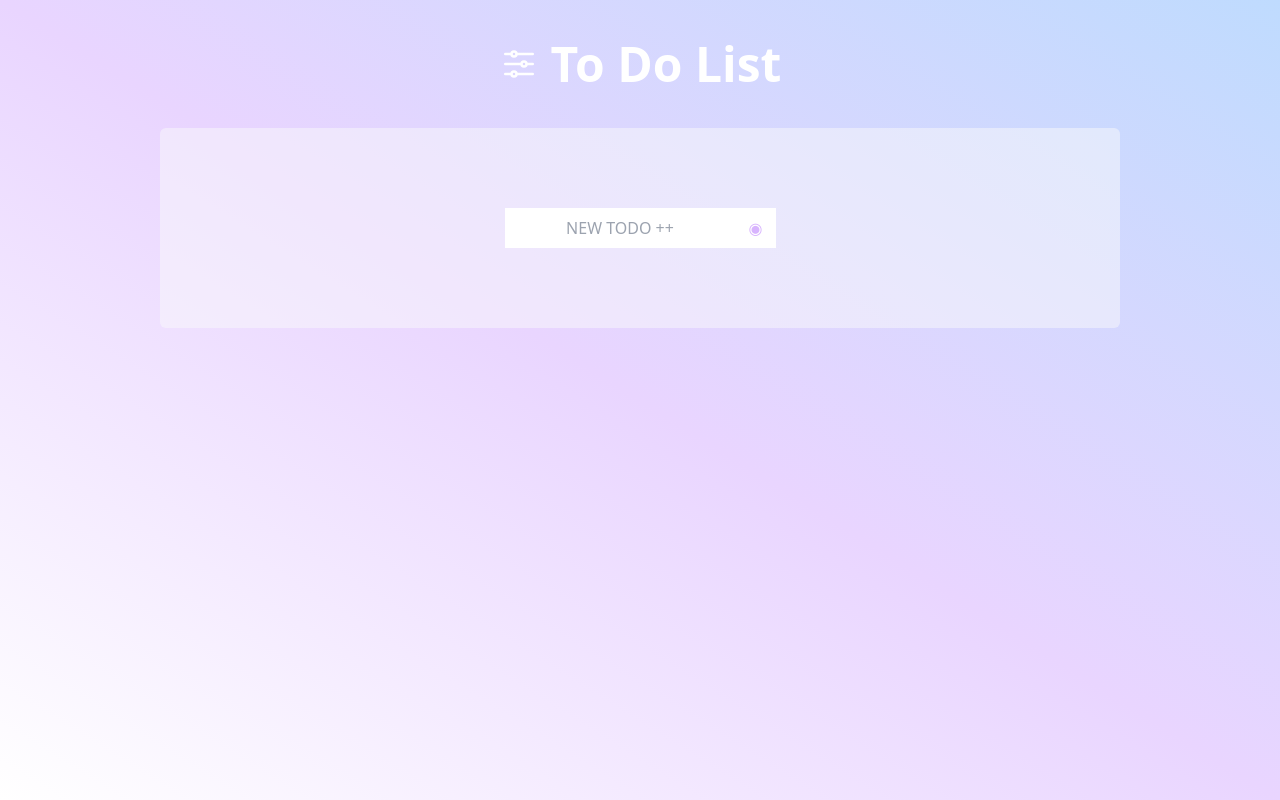
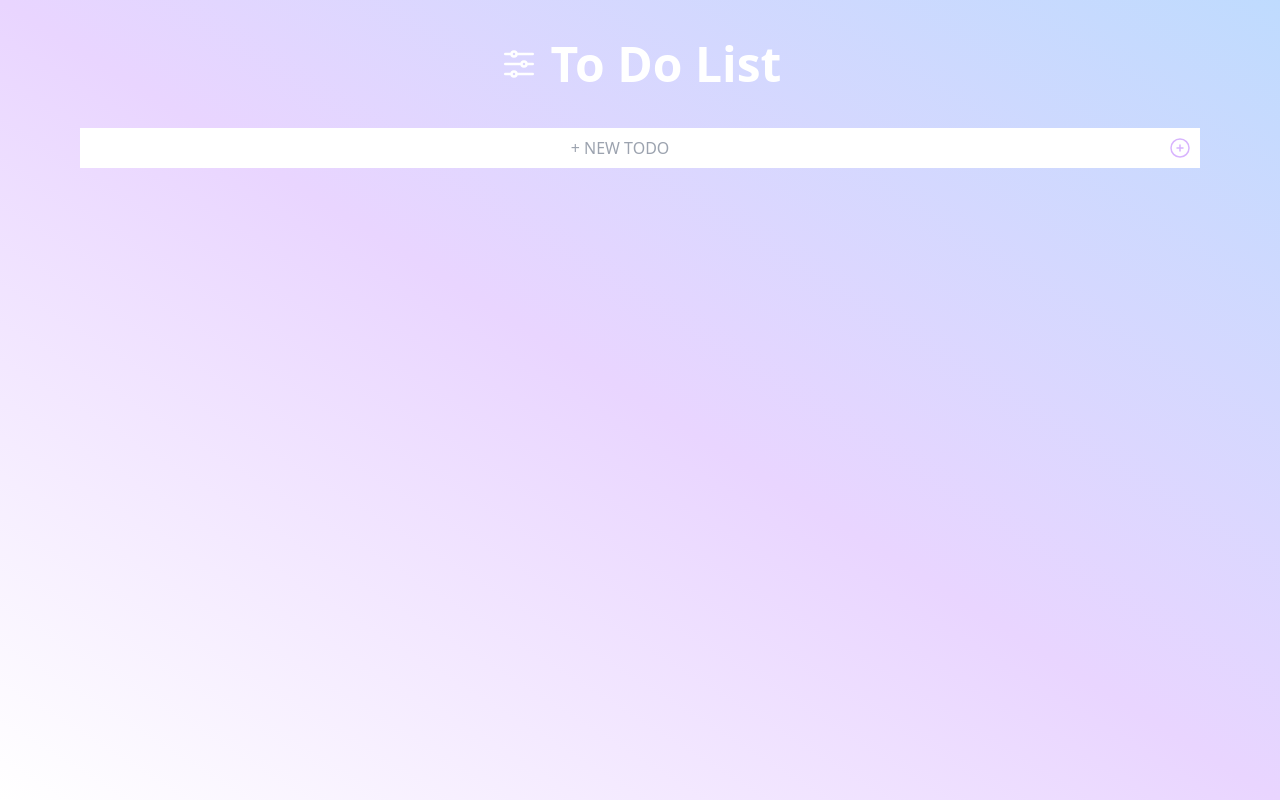
Before and after one commit to cocoide/todo-app, a Next.js app: page / in a window 1280 px wide. Built offline with nearby package versions, Linux system fonts and the light colour scheme.

Commit message:
create handleOnCheck and handleOnRemove

```diff
--- a/src/components/TodoApp.tsx
+++ b/src/components/TodoApp.tsx
@@ -1,9 +1,12 @@
 import { FC, useState } from "react"
-import { PlusCircleIcon } from '@heroicons/react/24/outline'
-import { toUnicode } from "punycode"
+import { PlusCircleIcon, ArchiveBoxIcon } from '@heroicons/react/24/outline'
+import { ArchiveBoxXMarkIcon } from '@heroicons/react/24/solid'
+
 type Todo = {
     value: string
     readonly id: number
+    checked: boolean
+    removed: boolean
 }
 //readonly 識別子を一意に保つ
 export const TodoApp: FC = () => {
@@ -16,8 +19,11 @@ export const TodoApp: FC = () => {
         // TODOが未入力なら、TODOを新規作成
         if (!text) return
         const newTodo: Todo = {
+            //newTodoの初期設定
             value: text,
             id: new Date().getTime(),
+            checked: false,
+            removed: false
         }
         // 以下のスプレッド構文の詳細
         //  const copyTodos = todos.slice();
@@ -50,6 +56,32 @@ export const TodoApp: FC = () => {
         setTodos(newTodos);
     };
 
+    const handleOnCheck = (id: number, checked: boolean) => {
+        const deepCopy = todos.map((todo) => ({ ...todo }));
+
+        const newTodos = deepCopy.map((todo) => {
+            if (todo.id === id) {
+                todo.checked = !checked;
+            }
+            return todo;
+        });
+
+        setTodos(newTodos);
+    };
+
+    const handleOnRemove = (id: number, removed: boolean) => {
+        const deepCopy = todos.map((todo) => ({ ...todo }));
+
+        const newTodos = deepCopy.map((todo) => {
+            if (todo.id === id) {
+                todo.removed = !removed;
+            }
+            return todo;
+        });
+
+        setTodos(newTodos);
+    };
+
     return (
         <div className="">
             <form
@@ -61,17 +93,15 @@ export const TodoApp: FC = () => {
 
                 <input
                     type="text"
-                    placeholder="NEW TODO ++"
+                    placeholder="+ NEW TODO"
                     value={text}
                     onChange={(e) => setText(e.target.value)}
                     className="outline-purple-200 text-center flex-1"
                 />
-                {/* <PlusCircleIcon className="h-6 w-6 ml-1 text-purple-300" /> */}
-                <input
+                <button
                     type="submit"
-                    value="◉"
                     onSubmit={(e) => e.preventDefault()}
-                    className="text-purple-300 h-10 w-10" />
+                    className="text-purple-300"><PlusCircleIcon className="h-6 w-6 m-2 text-purple-300" /></button>
             </form>
 
             <ul>
@@ -79,11 +109,19 @@ export const TodoApp: FC = () => {
                     return <li key={todo.id}
                         className="bg-white my-2 h-10 text-center text-slate-600 flex place-items-center"
                     ><input
+                            type="checkbox"
+                            checked={todo.checked}
+                            onChange={() => handleOnCheck(todo.id, todo.checked)}
+                            className="m-3"
+                        /><input
                             type="text"
+                            disabled={todo.checked || todo.removed}
                             value={todo.value}
                             onChange={(e) => handleOnEdit(todo.id, e.target.value)}
                             className="h-10 w-full pl-3 outline-purple-200"
-                        />
+                        /><button onClick={() => handleOnRemove(todo.id, todo.removed)}
+                            className="p-2">{todo.removed ? <ArchiveBoxXMarkIcon className="h-6 w-6 text-purple-300" />
+                                : <ArchiveBoxIcon className="h-6 w-6 text-purple-300" />}</button>
                     </li>
                 })}
             </ul>
--- a/src/pages/index.tsx
+++ b/src/pages/index.tsx
@@ -11,16 +11,13 @@ export default function Home() {
         <meta name="description" content="To Do List" />
       </Head>
 
-
       <div>
-
-        <h1 className="text-5xl p-10 text-center font-bold text-white place-items-center flex flex-row justify-center"
-        ><AdjustmentsHorizontalIcon className='h-10 w-10 mr-3' />To Do List</h1>
-        <div className="md:mx-20 xl:mx-40 mx-12 p-20  bg-gray-50 rounded-md
-        flex justify-center place-items-center shadow-purple-300/50 bg-opacity-50">
-
+        <h1 className="text-5xl p-10 text-center font-bold text-white place-items-center
+        flex flex-row justify-center shadow-purple-300/200"
+        ><AdjustmentsHorizontalIcon className='h-10 w-10 mr-3'
+          />To Do List</h1>
+        <div className='mx-20 shadow-purple-300/50'>
           <TodoApp />
-
         </div>
       </div>
     </div>
```
